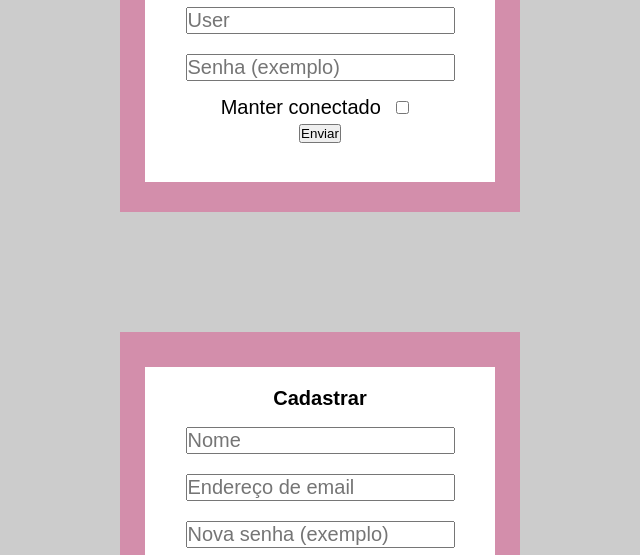
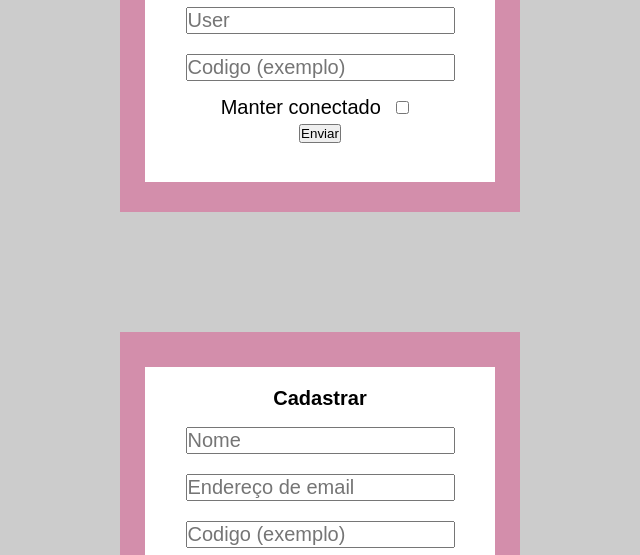
Before and after one commit to WellingthonSchuh/FirstLandingPage, a plain HTML site: page pagina2.html in a window 1280 px wide. Shown: the part 258-813 px from the top of the page, 72-712 px from the left. Drawn offline with Linux system fonts and the light colour scheme.

Commit message:
new update

```diff
--- a/pagina2.html
+++ b/pagina2.html
@@ -15,7 +15,7 @@
         <h1>Já tenho cadastro</h1>
         <form class="primeiro">
             <input type="text" placeholder="User">
-            <input type="password" placeholder="Senha (exemplo)">
+            <input type="password" placeholder="Codigo (exemplo)">
             <legend>Manter conectado
                 <input type="checkbox">
             </legend>
@@ -27,7 +27,7 @@
             <h1>Cadastrar</h1>
             <input type="text" placeholder="Nome">
             <input type="email"  placeholder="Endereço de email">
-            <input type="password" placeholder="Nova senha (exemplo)">
+            <input type="password" placeholder="Codigo (exemplo)">
             <legend>Data de nascimento
                 <input type="date">
             </legend>
```
